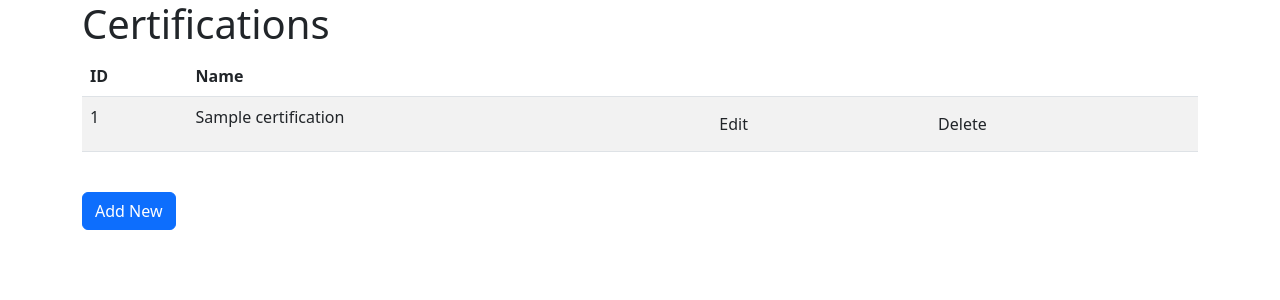
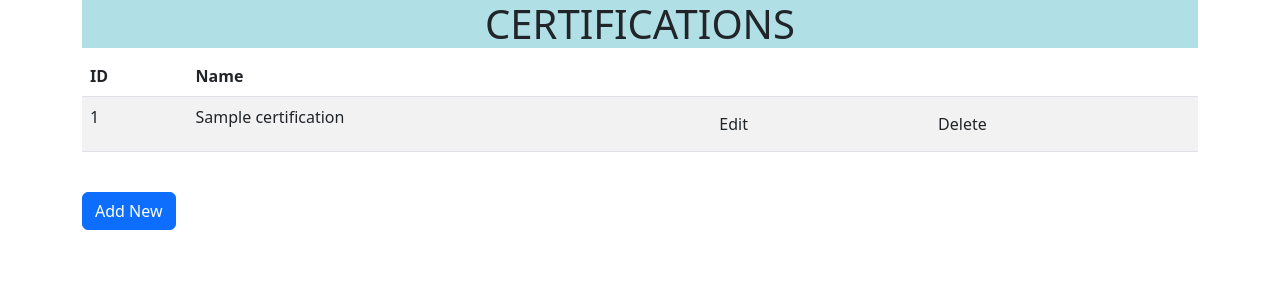
Before and after one commit to SanaYariH/HW4-MIS4013, a PHP site: page /certifications.php in a window 1280 px wide. Shown: the top 300 px of the page. Run offline with PHP 8.4, Linux system fonts and the light colour scheme; tables that the repository leaves empty or names only in its code hold one stand-in row (values such as "Sample post"); data that the repository does not hold is empty.

Commit message:
Update certifications.php

```diff
--- a/certifications.php
+++ b/certifications.php
@@ -3,7 +3,7 @@
   <head>
     <meta charset="utf-8">
     <meta name="viewport" content="width=device-width, initial-scale=1">
-    <title style="background-color:powderblue; text-align:center;">Certifications</title>
+    <title>Certifications</title>
     <link href="https://cdn.jsdelivr.net/npm/bootstrap@5.2.0/dist/css/bootstrap.min.css" rel="stylesheet" integrity="sha384-gH2yIJqKdNHPEq0n4Mqa/HGKIhSkIHeL5AyhkYV8i59U5AR6csBvApHHNl/vI1Bx" crossorigin="anonymous">
   </head>
   <body>
@@ -48,7 +48,7 @@ if ($_SERVER["REQUEST_METHOD"] == "POST") {
 }
 ?>
 
-      <h1>Certifications</h1>
+      <h1 style="background-color:powderblue; text-align:center;">CERTIFICATIONS</h1>
       <table class="table table-striped">
         <thead>
           <tr>
```
